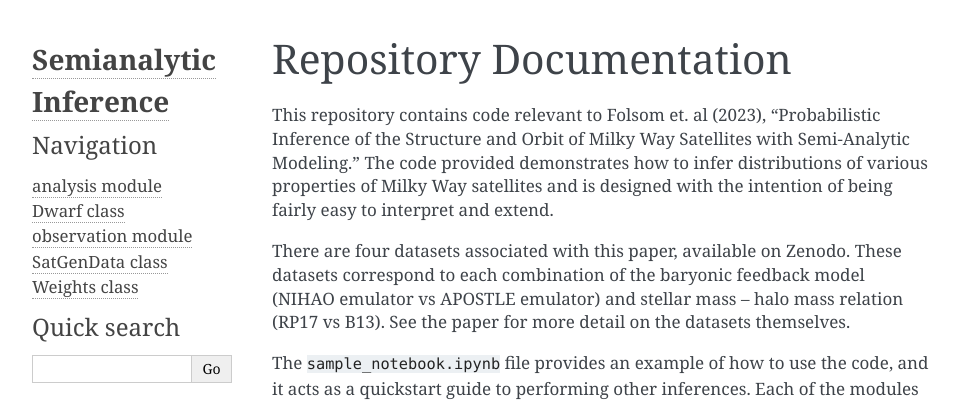
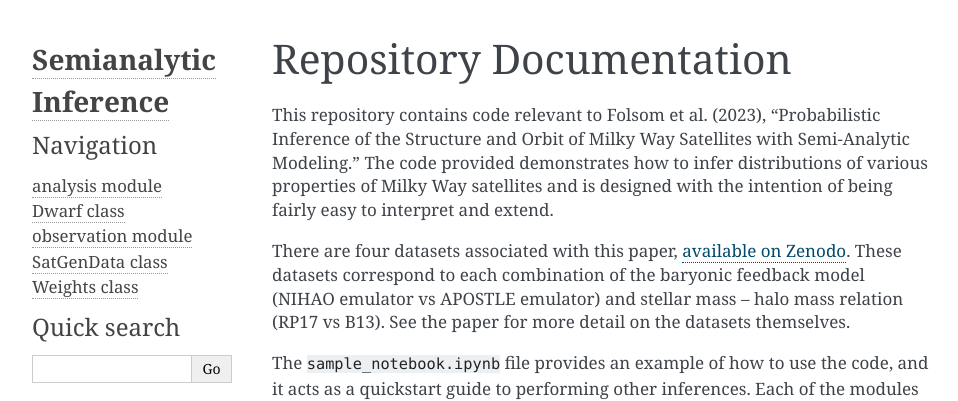
Before and after one commit to folsomde/Semianalytic_Inference, a plain HTML site: page docs/index.html in a window 1280 px wide. Shown: the top 401 px of the page, without its empty margins (148-1106 px from the left). Drawn offline with Linux system fonts and the light colour scheme.

Commit message:
Update index.html
Add Zenodo link

```diff
--- a/docs/index.html
+++ b/docs/index.html
@@ -35,8 +35,8 @@
 
   <section id="repository-documentation">
 <h1>Repository Documentation<a class="headerlink" href="#repository-documentation" title="Permalink to this heading">¶</a></h1>
-<p>This repository contains code relevant to Folsom et. al (2023), “Probabilistic Inference of the Structure and Orbit of Milky Way Satellites with Semi-Analytic Modeling.” The code provided demonstrates how to infer distributions of various properties of Milky Way satellites and is designed with the intention of being fairly easy to interpret and extend.</p>
-<p>There are four datasets associated with this paper, available on Zenodo. These datasets correspond to each combination of the baryonic feedback model (NIHAO emulator vs APOSTLE emulator) and stellar mass – halo mass relation (RP17 vs B13). See the paper for more detail on the datasets themselves.</p>
+<p>This repository contains code relevant to Folsom et al. (2023), “Probabilistic Inference of the Structure and Orbit of Milky Way Satellites with Semi-Analytic Modeling.” The code provided demonstrates how to infer distributions of various properties of Milky Way satellites and is designed with the intention of being fairly easy to interpret and extend.</p>
+<p>There are four datasets associated with this paper, <a class="reference external" href="https://doi.org/10.5281/zenodo.10068112">available on Zenodo</a>. These datasets correspond to each combination of the baryonic feedback model (NIHAO emulator vs APOSTLE emulator) and stellar mass – halo mass relation (RP17 vs B13). See the paper for more detail on the datasets themselves.</p>
 <p>The <code class="docutils literal notranslate"><span class="pre">sample_notebook.ipynb</span></code> file provides an example of how to use the code, and it acts as a quickstart guide to performing other inferences. Each of the modules has documentation provided in the form of docstrings which can be consulted for more information.</p>
 <p>For further concerns, feel free to contact Dylan Folsom (<a class="reference external" href="mailto:dfolsom&#37;&#52;&#48;princeton&#46;edu">dfolsom<span>&#64;</span>princeton<span>&#46;</span>edu</a>)</p>
 </section>
```
